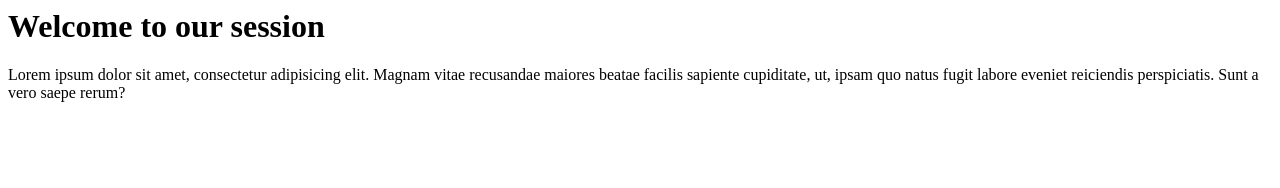
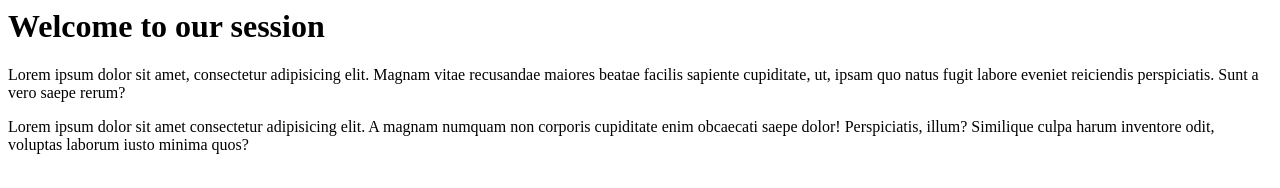
Before and after one commit to SarahSamiha/csm-bd, a plain HTML site: page index.html in a window 1280 px wide. Drawn offline with Linux system fonts and the light colour scheme.

Commit message:
another paragraph

```diff
--- a/index.html
+++ b/index.html
@@ -4,3 +4,4 @@
   recusandae maiores beatae facilis sapiente cupiditate, ut, ipsam quo natus
   fugit labore eveniet reiciendis perspiciatis. Sunt a vero saepe rerum?
 </p>
+<p>Lorem ipsum dolor sit amet consectetur adipisicing elit. A magnam numquam non corporis cupiditate enim obcaecati saepe dolor! Perspiciatis, illum? Similique culpa harum inventore odit, voluptas laborum iusto minima quos?</p>
```
